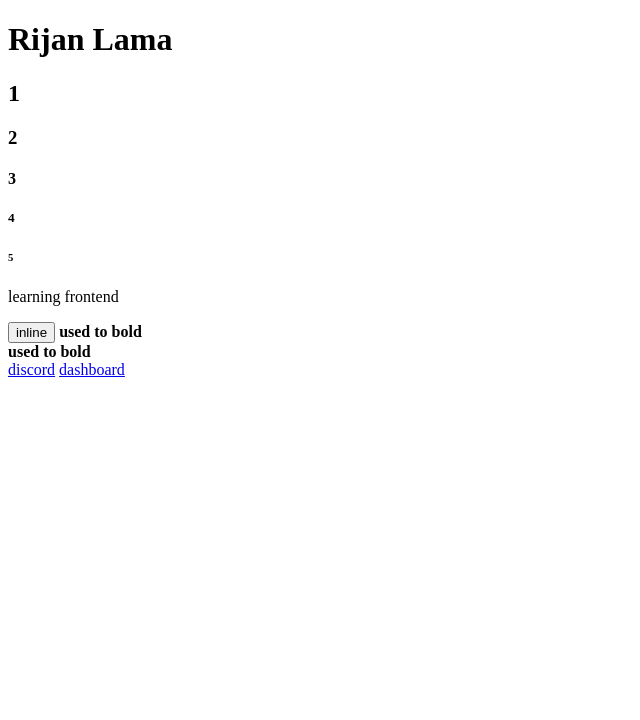
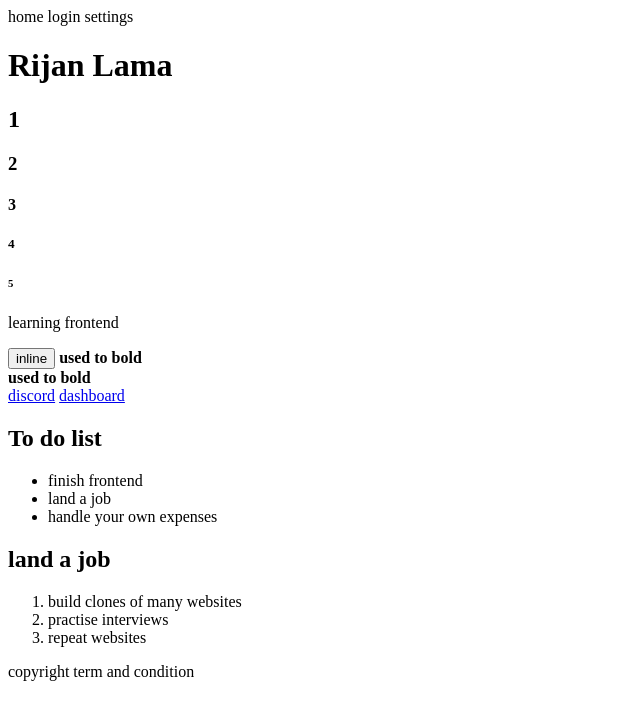
Before and after one commit to mrrijan/htmlday1, a plain HTML site: page index.html in a window 1280 px wide. Shown: the whole page, without its empty margins (0-640 px from the left). Drawn offline with Linux system fonts and the light colour scheme.

Commit message:
new code added

```diff
--- a/index.html
+++ b/index.html
@@ -1,12 +1,14 @@
 <!DOCTYPE html>
 <html lang="en">
   <head>
-    <meta charset="UTF-8">
-    <meta http-equiv="X-UA-Compatible" content="IE=edge">
-    <meta name="viewport" content="width=device-width, initial-scale=1.0">
+    <meta charset="UTF-8" />
+    <meta http-equiv="X-UA-Compatible" content="IE=edge" />
+    <meta name="viewport" content="width=device-width, initial-scale=1.0" />
     <title>Document</title>
   </head>
   <body>
+    <nav>home login settings</nav>
+    <main>
       <h1>Rijan Lama</h1>
       <h2>1</h2>
       <h3>2</h3>
@@ -21,5 +23,23 @@
       </div>
       <a href="http://discord.gg/frontend" target="_blank">discord</a>
       <a href="/dashboard.html" target="_blank">dashboard</a>
+      <section>
+      <h1>To do list</h1>
+      <ul>
+        <li>finish frontend</li>
+        <li>land a job</li>
+        <li>handle your own expenses</li>
+      </ul>
+    </section>
+    <section>
+      <h1>land a job</h1>
+      <ol>
+        <li>build clones of many websites</li>
+        <li>practise interviews</li>
+        <li>repeat websites</li>
+      </ol>
+    </section>
+    </main>
+    <footer>copyright term and condition</footer>
   </body>
 </html>
```
Lines whose indentation alone changed are shown as unchanged.
